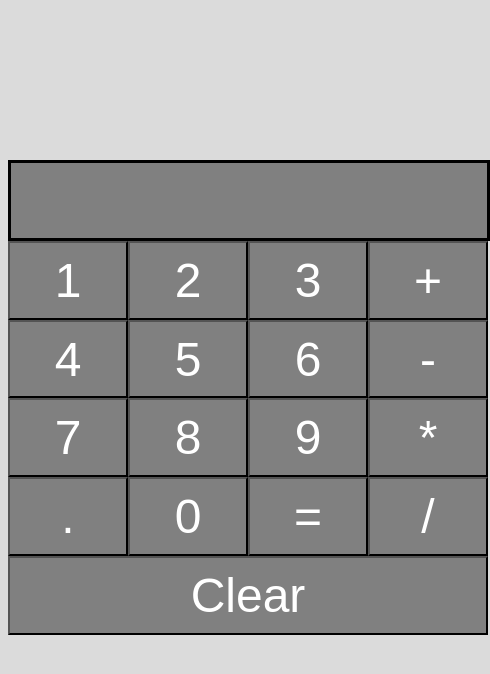
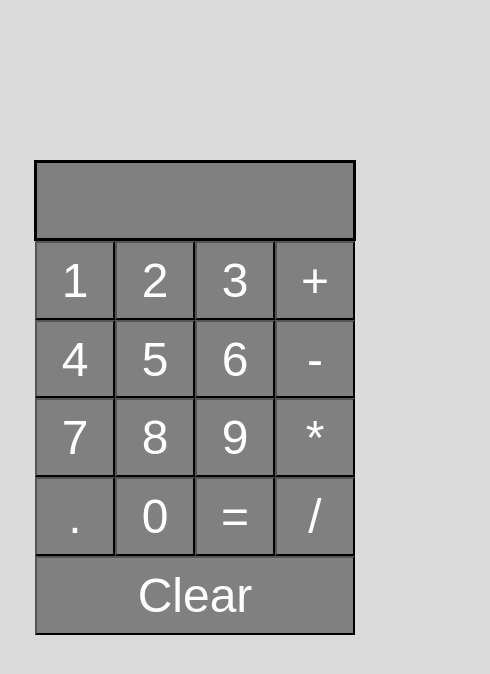
Before and after one commit to colinlevine/Calculator, a plain HTML site: page index.html in a window 390 px wide. Shown: the whole page, 490 px wide, since content can reach past the window. Drawn offline with Linux system fonts and the light colour scheme.

Commit message:
Update style.css
Added media query for responsive experience on smaller devices

```diff
--- a/style.css
+++ b/style.css
@@ -30,5 +30,17 @@ body {
     border-color: black;
     border-style: solid;
     width: 28.5rem
+}
 
+@media only screen and (max-width: 600px) {
+    .format {
+        width: 20rem;
+    }
+    .output {
+        width: 18.5rem
+    }
+    .container {
+        display:grid;
+        width: 20rem
+    }
 }
```
